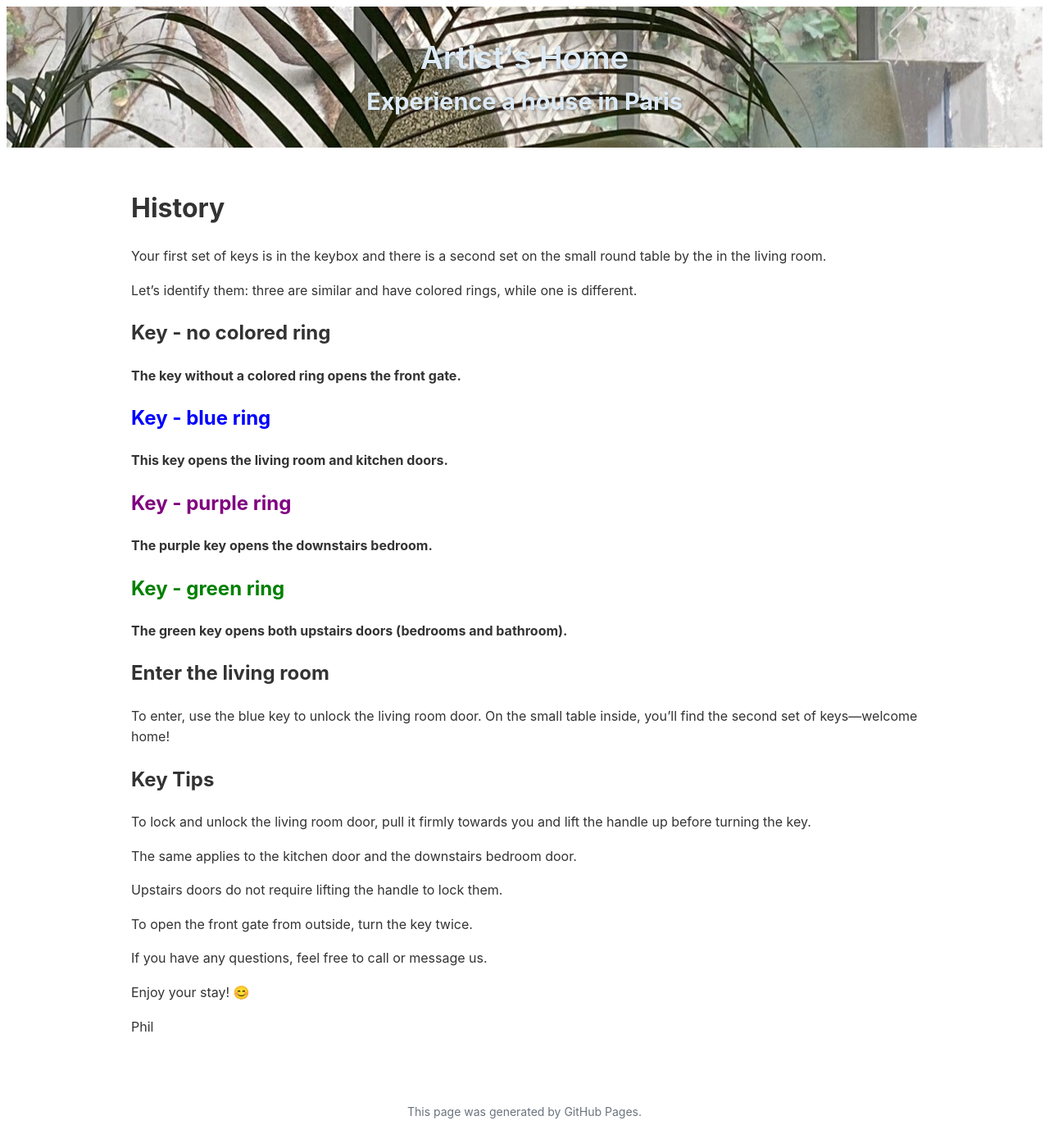
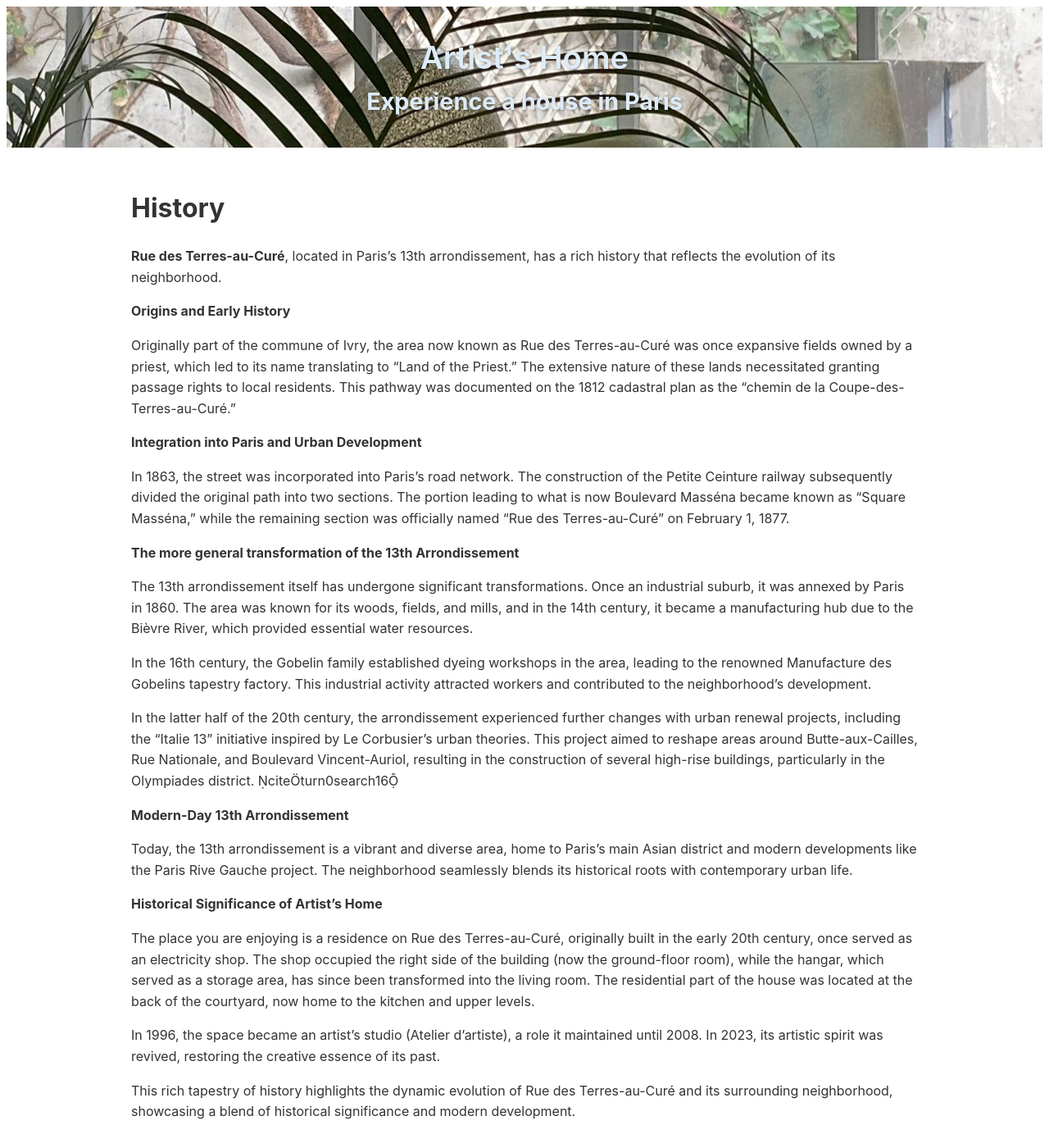
Before and after one commit to PhilAlain/tac, a Jekyll site: the page built from history.md, in a window 1280 px wide and 1400 px high. Shown: the whole window at 82% size. Built offline with Jekyll 4.4.1, drawn with Linux system fonts in a browser that asks for light colours; our own code applies the rules of GitHub Pages for plain Markdown files.

Commit message:
Update history.md

```diff
--- a/history.md
+++ b/history.md
@@ -1,43 +1,32 @@
-# History
+# History #
+
+**Rue des Terres-au-Curé**, located in Paris's 13th arrondissement, has a rich history that reflects the evolution of its neighborhood.
+
+**Origins and Early History**
+
+Originally part of the commune of Ivry, the area now known as Rue des Terres-au-Curé was once expansive fields owned by a priest, which led to its name translating to "Land of the Priest." The extensive nature of these lands necessitated granting passage rights to local residents. This pathway was documented on the 1812 cadastral plan as the "chemin de la Coupe-des-Terres-au-Curé."
 
 
-Your first set of keys is in the keybox and there is a second set on the small round table by the in the living room.
+**Integration into Paris and Urban Development**
 
-Let’s identify them: three are similar and have colored rings, while one is different.
+In 1863, the street was incorporated into Paris's road network. The construction of the Petite Ceinture railway subsequently divided the original path into two sections. The portion leading to what is now Boulevard Masséna became known as "Square Masséna," while the remaining section was officially named "Rue des Terres-au-Curé" on February 1, 1877.
 
+**The more general transformation of the 13th Arrondissement**
 
-## Key - no colored ring ##
+The 13th arrondissement itself has undergone significant transformations. Once an industrial suburb, it was annexed by Paris in 1860. The area was known for its woods, fields, and mills, and in the 14th century, it became a manufacturing hub due to the Bièvre River, which provided essential water resources.
 
-**The key without a colored ring opens the front gate.**
+In the 16th century, the Gobelin family established dyeing workshops in the area, leading to the renowned Manufacture des Gobelins tapestry factory. This industrial activity attracted workers and contributed to the neighborhood's development.
 
-## <span style="color:blue;">Key - blue ring</span> ##
+In the latter half of the 20th century, the arrondissement experienced further changes with urban renewal projects, including the "Italie 13" initiative inspired by Le Corbusier's urban theories. This project aimed to reshape areas around Butte-aux-Cailles, Rue Nationale, and Boulevard Vincent-Auriol, resulting in the construction of several high-rise buildings, particularly in the Olympiades district. citeturn0search16
 
-**This key opens the living room and kitchen doors.**
+**Modern-Day 13th Arrondissement**
 
-## <span style="color:purple;">Key - purple ring</span> ##
+Today, the 13th arrondissement is a vibrant and diverse area, home to Paris's main Asian district and modern developments like the Paris Rive Gauche project. The neighborhood seamlessly blends its historical roots with contemporary urban life.
 
-**The purple key opens the downstairs bedroom.**
+**Historical Significance of Artist's Home**
 
-## <span style="color:green;">Key - green ring</span> ##
+The place you are enjoying is a residence on Rue des Terres-au-Curé, originally built in the early 20th century, once served as an electricity shop. The shop occupied the right side of the building (now the ground-floor room), while the hangar, which served as a storage area, has since been transformed into the living room. The residential part of the house was located at the back of the courtyard, now home to the kitchen and upper levels.
 
-**The green key opens both upstairs doors (bedrooms and bathroom).**
+In 1996, the space became an artist's studio (Atelier d'artiste), a role it maintained until 2008. In 2023, its artistic spirit was revived, restoring the creative essence of its past.
 
-## Enter the living room ##
-
-To enter, use the blue key to unlock the living room door. On the small table inside, you’ll find the second set of keys—welcome home!
-
-## Key Tips ##
-
-To lock and unlock the living room door, pull it firmly towards you and lift the handle up before turning the key.
-
-The same applies to the kitchen door and the downstairs bedroom door.
-
-Upstairs doors do not require lifting the handle to lock them.
-
-To open the front gate from outside, turn the key twice.
-
-If you have any questions, feel free to call or message us.
-
-Enjoy your stay! 😊
-
-Phil
+This rich tapestry of history highlights the dynamic evolution of Rue des Terres-au-Curé and its surrounding neighborhood, showcasing a blend of historical significance and modern development.
```
